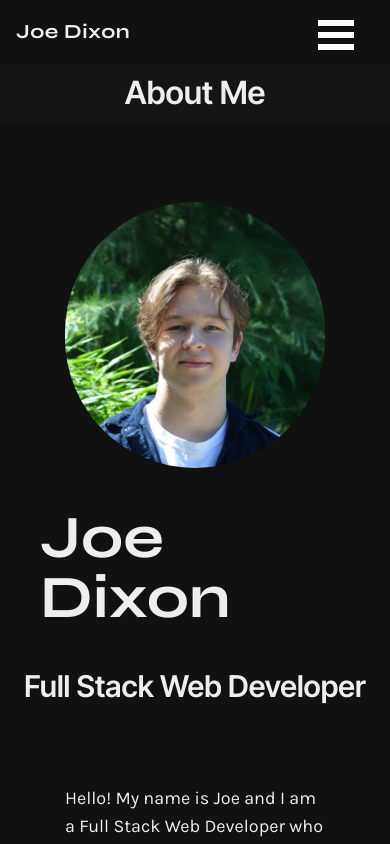
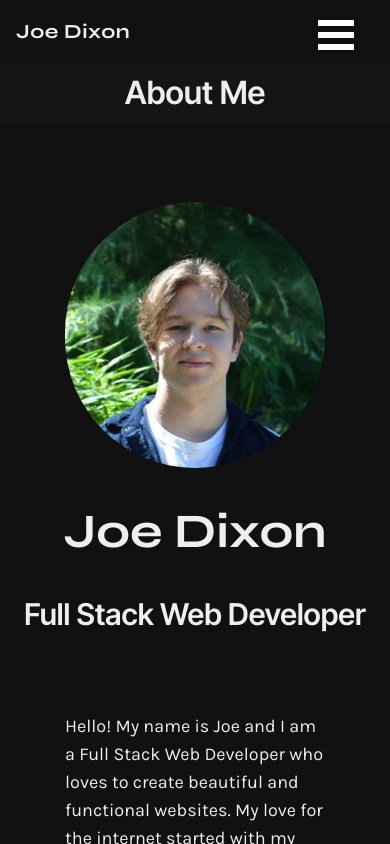
Before and after one commit to joerdixon/my-portfolio-2, a React (Create React App) app: page / in a window 390 px wide. Shown: the top 844 px of the page. Built offline with nearby package versions, Linux system fonts and the light colour scheme.

Commit message:
fixed about me title on mobile

```diff
--- a/src/components/Page/Pages/About.jsx
+++ b/src/components/Page/Pages/About.jsx
@@ -20,7 +20,7 @@ function About(props) {
                     <div className='flex flex-col justify-evenly items-center md:items-start h-full'>
                         {/* TODO: Add gradient */}
                         {/* TODO: Looks derpy on mobile */}
-                        <h1 className='text-6xl font-display m-10 md:m-0 md:animate-slideX2'>Joe Dixon</h1>
+                        <h1 className='md:text-6xl text-5xl font-display m-10 md:m-0 md:animate-slideX2'>Joe Dixon</h1>
                         <h2 className='text-3xl font-heading md:animate-slideX3'>Full Stack Web Developer</h2>
                     </div>
                     <div className='w-2/3 md:w-1/4 flex justify-around md:animate-slideX3'>
```
